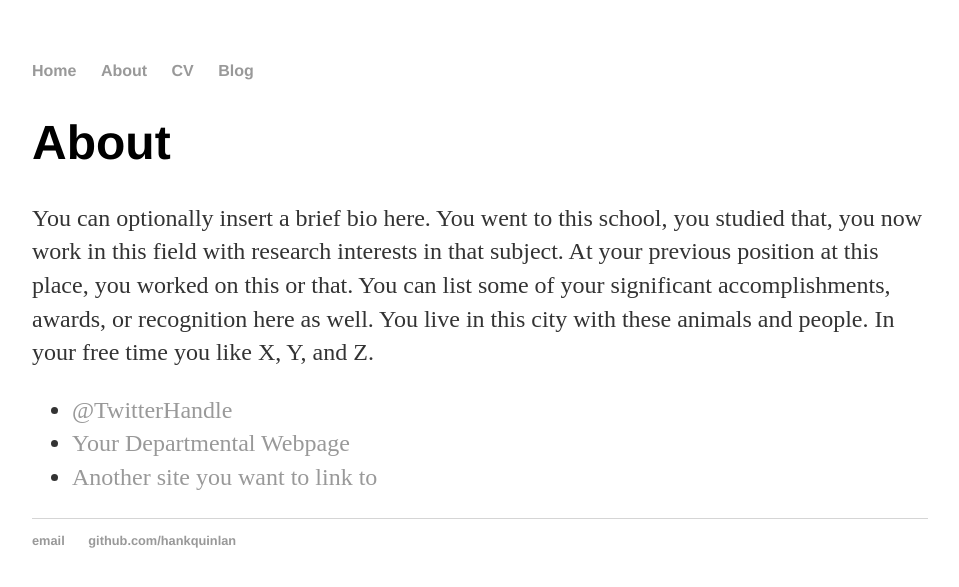
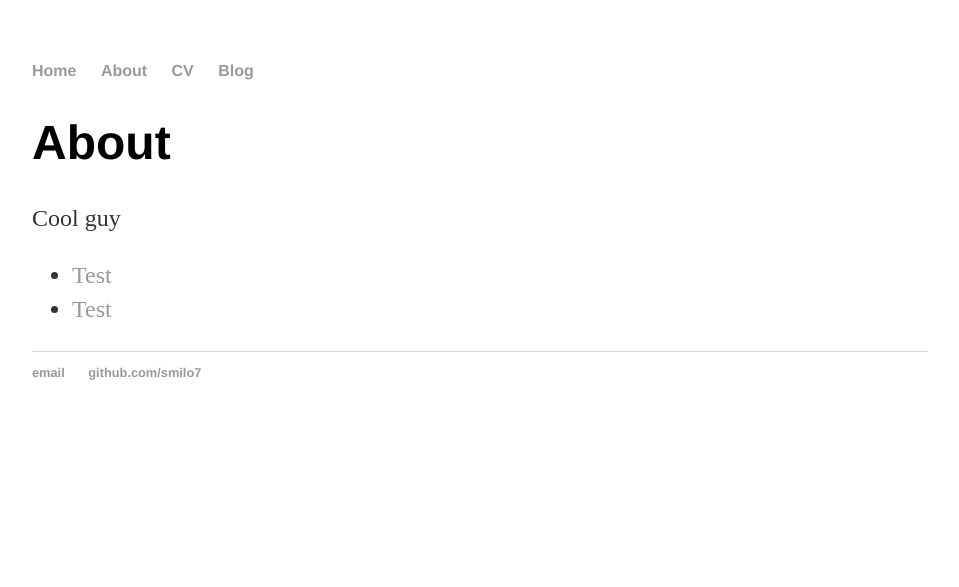
Before and after one commit to smilo7/smilo7.github.io, a Jekyll site: the page built from about/index.html, in a window 1280 px wide. Shown: the top 587 px of the page, without its empty margins (160-1119 px from the left). Built offline with Jekyll 4.4.1, drawn with Linux system fonts in a browser that asks for light colours.

Commit message:
updated everything

```diff
--- a/_layouts/default.html
+++ b/_layouts/default.html
@@ -25,8 +25,8 @@
 
   <footer>
    <ul>
-   <li><a href="mailto:hankquinlanhub@gmail.com">email</a></li>
-   <li><a href="https://github.com/hankquinlan">github.com/hankquinlan</a></li>
+   <li><a href="mailto:plsdontemailme@gmail.com">email</a></li>
+   <li><a href="https://github.com/smilo7">github.com/smilo7</a></li>
    </ul>
   </footer>
   </body>
--- a/about/index.html
+++ b/about/index.html
@@ -1,15 +1,14 @@
 ---
 layout: default
-title: About Hank Quinlan
+title: About
 ---
 
 		<div class="about">
 			<h1>About</h1>
-			<p>You can optionally insert a brief bio here. You went to this school, you studied that, you now work in this field with research interests in that subject. At your previous position at this place, you worked on this or that. You can list some of your significant accomplishments, awards, or recognition here as well. You live in this city with these animals and people. In your free time you like X, Y, and Z.</p>
+			<p>Cool guy</p>
 
 			<ul class="contacts">
-				<li><a href="#">@TwitterHandle</a></li>
-				<li><a href="#">Your Departmental Webpage</a></li>
-				<li><a href="#">Another site you want to link to</a></li>
+				<li><a href="#">Test</a></li>
+				<li><a href="#">Test</a></li>
 				</ul>
 		</div>
--- a/blog/index.html
+++ b/blog/index.html
@@ -1,6 +1,6 @@
 ---
 layout: default
-title: Hank Quinlan's Blog
+title: meta-bits
 ---
 <h1>{{ page.title }}</h1>
 <ul class="posts">
--- a/index.html
+++ b/index.html
@@ -1,9 +1,9 @@
 ---
 layout: default
-title: Hank Quinlan, Horrible Cop
+title: amalgah.net
 ---
 
 		<div class="blurb">
-			<h1>Hi there, I'm Hank Quinlan!</h1>
-			<p>I'm best known as the horrible cop from <em>A Touch of Evil</em>. Don't trust me. <a href="/about">Read more about my life...</a></p>
+			<h1>amalgah</h1>
+			<p>programmer<a href="/about">Read more about my life...</a></p>
 		</div>
```
Also changed, not shown: _posts/2014-04-30-hank-quinlan-site-launched.md (+3 -3 lines), blog/atom.xml (+8 -8 lines), README.md.
